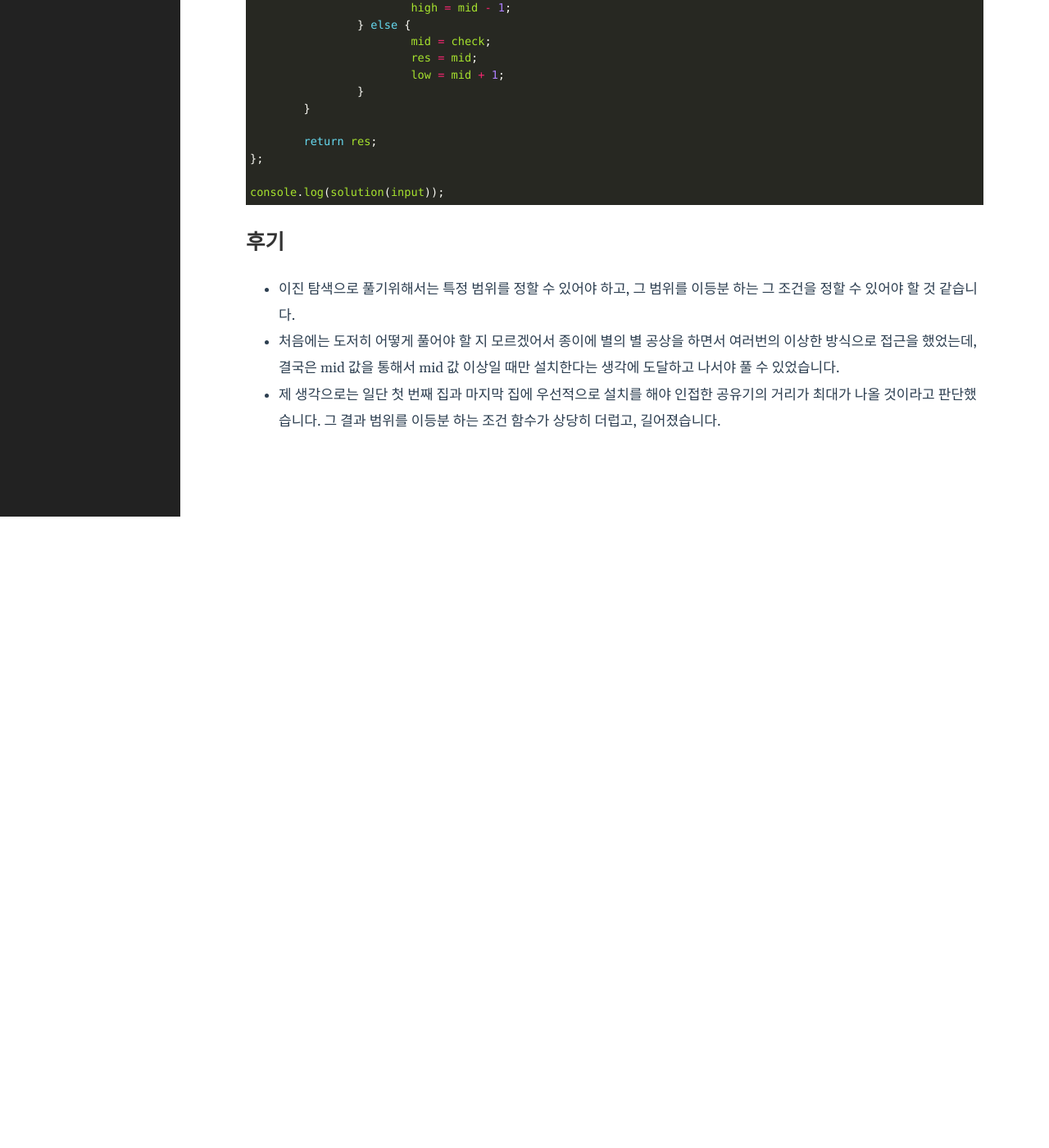
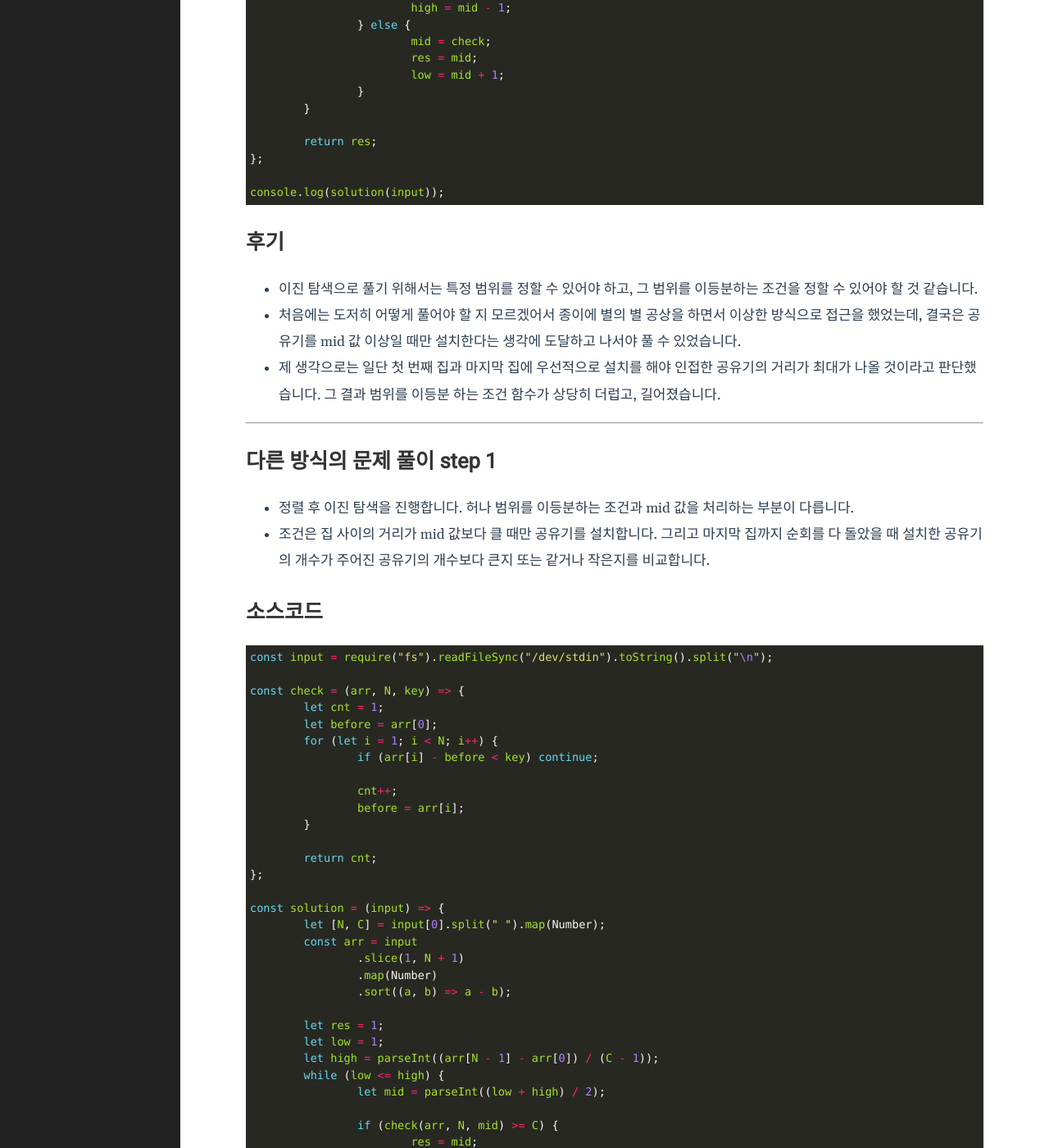
Before and after one commit to qkrrlgh519/qkrrlgh519.github.io, a Jekyll site: the page built from _posts/2021-02-12-BOJ-BS-2110.markdown, in a window 1280 px wide and 1400 px high, scrolled down 1873 px. Shown: the whole window at 82% size. Built offline with Jekyll 4.4.1, drawn with Linux system fonts in a browser that asks for light colours; before the commit the page ends 2503 px from its top, so only the background shows below that; some of the changed text lies outside the part shown.

Commit message:
feat: 백준 2110번 공유기 설치 다른 해결 방법 추가

````diff
--- a/_posts/2021-02-12-BOJ-BS-2110.markdown
+++ b/_posts/2021-02-12-BOJ-BS-2110.markdown
@@ -91,6 +91,63 @@ console.log(solution(input));
 
 ## 후기
 
-- 이진 탐색으로 풀기위해서는 특정 범위를 정할 수 있어야 하고, 그 범위를 이등분 하는 그 조건을 정할 수 있어야 할 것 같습니다.
-- 처음에는 도저히 어떻게 풀어야 할 지 모르겠어서 종이에 별의 별 공상을 하면서 여러번의 이상한 방식으로 접근을 했었는데, 결국은 mid 값을 통해서 mid 값 이상일 때만 설치한다는 생각에 도달하고 나서야 풀 수 있었습니다.
+- 이진 탐색으로 풀기 위해서는 특정 범위를 정할 수 있어야 하고, 그 범위를 이등분하는 조건을 정할 수 있어야 할 것 같습니다.
+- 처음에는 도저히 어떻게 풀어야 할 지 모르겠어서 종이에 별의 별 공상을 하면서 이상한 방식으로 접근을 했었는데, 결국은 공유기를 mid 값 이상일 때만 설치한다는 생각에 도달하고 나서야 풀 수 있었습니다.
 - 제 생각으로는 일단 첫 번째 집과 마지막 집에 우선적으로 설치를 해야 인접한 공유기의 거리가 최대가 나올 것이라고 판단했습니다. 그 결과 범위를 이등분 하는 조건 함수가 상당히 더럽고, 길어졌습니다.
+
+---
+
+## 다른 방식의 문제 풀이 step 1
+
+- 정렬 후 이진 탐색을 진행합니다. 허나 범위를 이등분하는 조건과 mid 값을 처리하는 부분이 다릅니다.
+- 조건은 집 사이의 거리가 mid 값보다 클 때만 공유기를 설치합니다. 그리고 마지막 집까지 순회를 다 돌았을 때 설치한 공유기의 개수가 주어진 공유기의 개수보다 큰지 또는 같거나 작은지를 비교합니다.
+
+## 소스코드
+
+```jsx
+const input = require("fs").readFileSync("/dev/stdin").toString().split("\n");
+
+const check = (arr, N, key) => {
+	let cnt = 1;
+	let before = arr[0];
+	for (let i = 1; i < N; i++) {
+		if (arr[i] - before < key) continue;
+
+		cnt++;
+		before = arr[i];
+	}
+
+	return cnt;
+};
+
+const solution = (input) => {
+	let [N, C] = input[0].split(" ").map(Number);
+	const arr = input
+		.slice(1, N + 1)
+		.map(Number)
+		.sort((a, b) => a - b);
+
+	let res = 1;
+	let low = 1;
+	let high = parseInt((arr[N - 1] - arr[0]) / (C - 1));
+	while (low <= high) {
+		let mid = parseInt((low + high) / 2);
+
+		if (check(arr, N, mid) >= C) {
+			res = mid;
+			low = mid + 1;
+		} else high = mid - 1;
+	}
+
+	return res;
+};
+
+console.log(solution(input));
+```
+
+## 후기
+
+- 굳이 첫 집과 마지막 집에 설치한다는 생각으로 접근할 필요가 없었습니다. 그리고 그저 mid 값보다 같거나 클 때만 설치를 하면서 설치한 공유기의 개수를 세는 방식으로 조건 함수를 구현하니 훨씬 간결하고 깔끔해졌습니다.
+- 사실 이렇게 하는 방식이 왜 맞는지에 대한 의문을 가지고 있었습니다. 아무리 생각해도 mid 값으로 설치를 하고 설치한 거리들을 다 수집해서 거기서 최소값을 찾아야 정답을 구할 수 있을 것 같은데, 최소값을 찾는 과정이 없어도 정답이 도출되었습니다.
+- 제 생각으로는 이진 탐색을 하면서 조건 함수에 적합한 최대 값을 찾는 방식으로 흐름이 진행되기 때문인 것 같습니다.
+- 즉, 우리가 공유기를 설치할 때 두 집의 거리가 mid 값보다 클 때만 설치를 진행합니다. 그렇기 때문에 혹여나 mid 값보다 작은 거리는 생길 수 없습니다. 또한 주어진 공유기보다 같거나 크면 mid 값을 증가시키기 때문에 mid값이 최대가 될떄까지 만듭니다. 또한 그 과정중 주어진 공유기의 개수와 같은 경우에 도달하기 때문에 별도의 최소값을 찾는 과정이 없어도 정답이 도출되는 것 같습니다.
````
